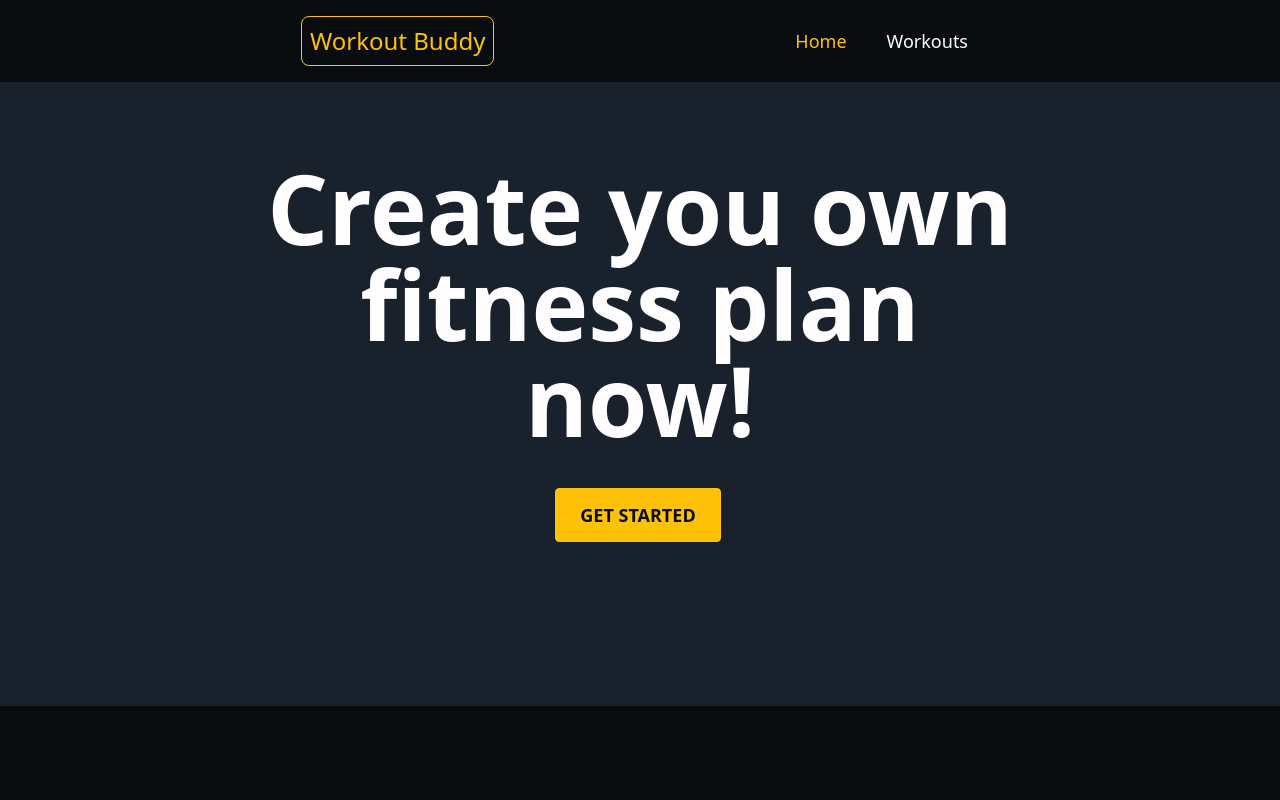
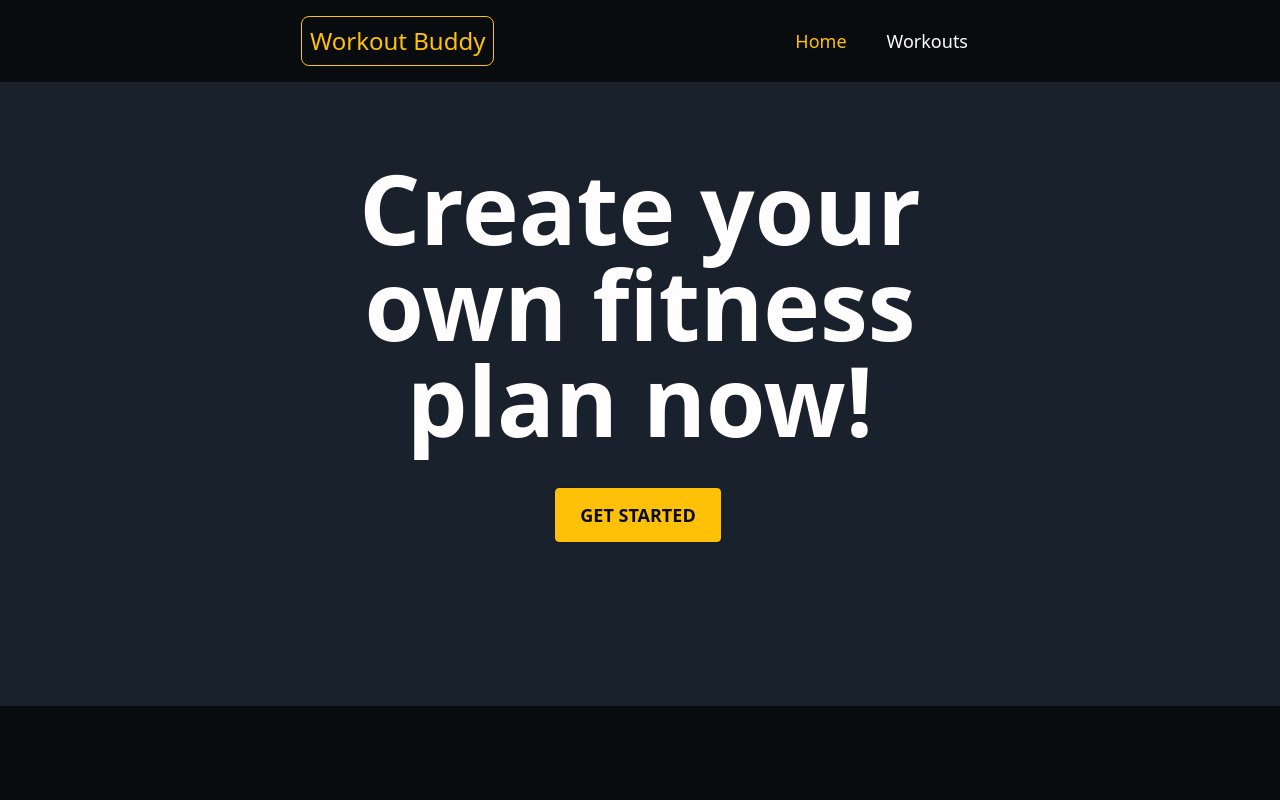
Before and after one commit to kmtGryffindor20/code-fest-workout-buddy, a React (Vite) app: page / in a window 1280 px wide. Shown: the top 800 px of the page. Built offline with nearby package versions, Linux system fonts and the light colour scheme.

Commit message:
typo rectification

```diff
--- a/src/components/Home.jsx
+++ b/src/components/Home.jsx
@@ -2,7 +2,7 @@ import { Link } from "react-scroll"
 export default function Home(props){
     return(
         <main id="home" className="bg-gunmetal py-40 items-center flex flex-col">
-            <h1 className="text-white text-4xl sm:text-6xl md:text-7xl lg:text-8xl text-center max-w-3xl font-bold mb-10">Create you own fitness plan now!</h1>
+            <h1 className="text-white text-4xl sm:text-6xl md:text-7xl lg:text-8xl text-center max-w-3xl font-bold mb-10">Create your own fitness plan now!</h1>
             <Link
                 to={props.hasLoggedIn?"workoutArea":"login"}
                 smooth={true}
```
